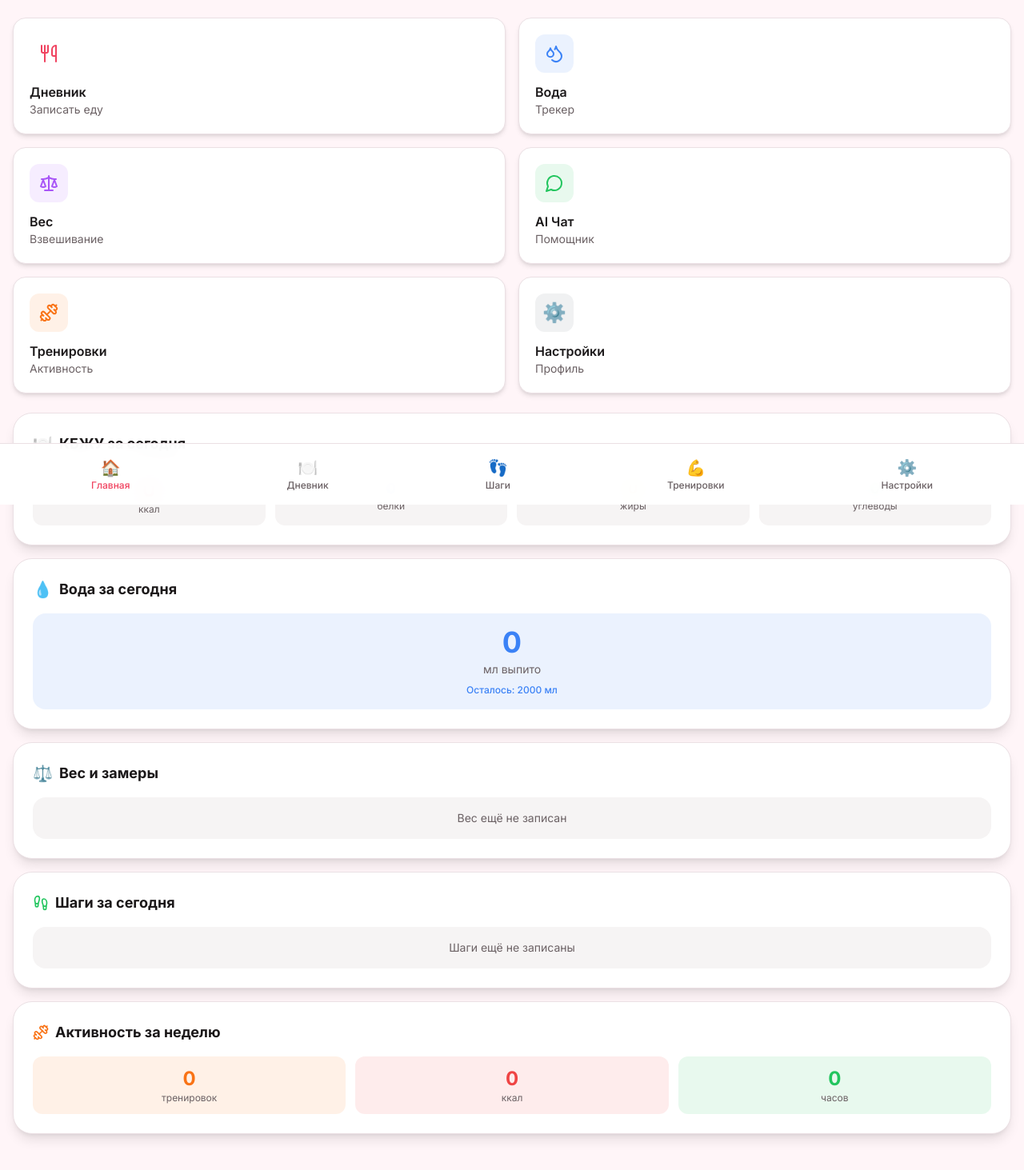
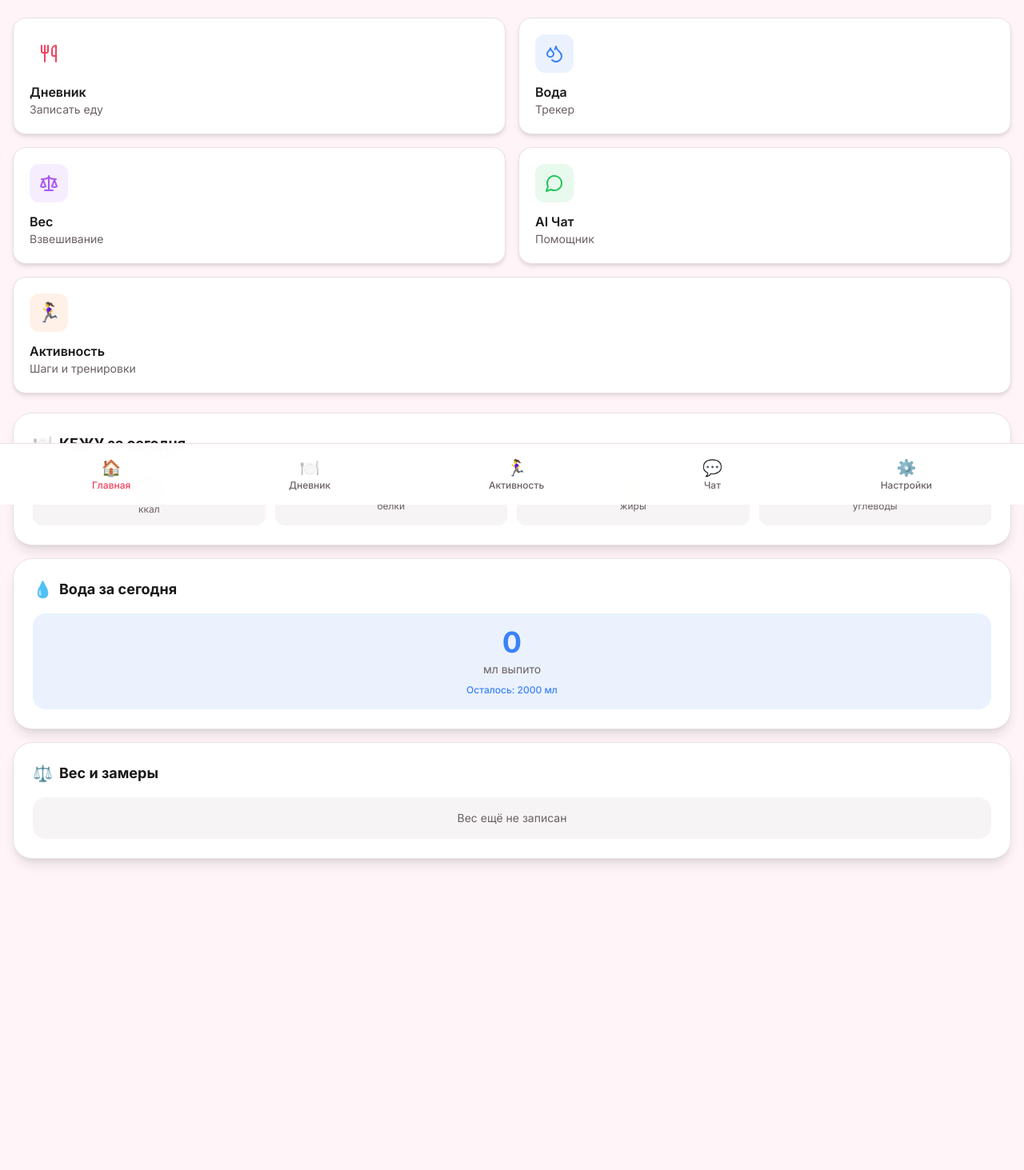
Before and after one commit to FuserOne1/fitmate-ai, a Next.js app: page / in a window 1280 px wide. Shown: the part 169-1632 px from the top of the page at 80% size. After the commit the page ends 1363 px from the top, so only its background shows below. Built offline with nearby package versions, Linux system fonts and the light colour scheme.

Commit message:
feat: новая навигация с Активностью

```diff
--- /dev/null
+++ b/src/app/activity/page.tsx
@@ -0,0 +1,84 @@
+'use client'
+
+import { useState } from 'react'
+import Link from 'next/link'
+import { ArrowLeft, Footprints, Dumbbell } from 'lucide-react'
+import { useTheme } from '@/lib/theme'
+
+export default function ActivityPage() {
+  const { themeConfig } = useTheme()
+
+  return (
+    <div className={`min-h-screen ${themeConfig.colors.bg} transition-colors duration-300`}>
+      <header className="sticky top-0 z-50 bg-[hsl(var(--bg-secondary))]/80 backdrop-blur-lg border-b border-[hsl(var(--border))]">
+        <div className="max-w-3xl mx-auto px-4 py-4 flex items-center gap-4">
+          <Link href="/" className="p-2 hover:bg-[hsl(var(--muted))] rounded-xl transition-colors">
+            <ArrowLeft className={`w-6 h-6 ${themeConfig.colors.primaryText}`} />
+          </Link>
+          <h1 className="text-xl font-bold text-[hsl(var(--text-primary))]">🏃‍♀️ Активность</h1>
+        </div>
+      </header>
+
+      <main className="max-w-3xl mx-auto px-4 py-6">
+        <div className="grid grid-cols-2 gap-4">
+          {/* Шаги */}
+          <Link
+            href="/steps"
+            className="bg-gradient-to-br from-green-500 to-emerald-600 rounded-3xl p-6 shadow-lg text-white hover:shadow-xl transition-all active:scale-98"
+          >
+            <div className="flex items-center gap-3 mb-4">
+              <div className="w-12 h-12 bg-white/20 rounded-xl flex items-center justify-center">
+                <Footprints className="w-6 h-6" />
+              </div>
+              <div>
+                <h2 className="font-bold text-lg">Шаги</h2>
+                <p className="text-xs text-white/80">Трекер шагов</p>
+              </div>
+            </div>
+            <div className="text-3xl font-bold mb-1">👣</div>
+            <p className="text-sm text-white/80">Следи за активностью</p>
+          </Link>
+
+          {/* Тренировки */}
+          <Link
+            href="/workouts"
+            className="bg-gradient-to-br from-orange-500 to-red-600 rounded-3xl p-6 shadow-lg text-white hover:shadow-xl transition-all active:scale-98"
+          >
+            <div className="flex items-center gap-3 mb-4">
+              <div className="w-12 h-12 bg-white/20 rounded-xl flex items-center justify-center">
+                <Dumbbell className="w-6 h-6" />
+              </div>
+              <div>
+                <h2 className="font-bold text-lg">Тренировки</h2>
+                <p className="text-xs text-white/80">Планы и история</p>
+              </div>
+            </div>
+            <div className="text-3xl font-bold mb-1">💪</div>
+            <p className="text-sm text-white/80">Йога, пилатес и не только</p>
+          </Link>
+        </div>
+
+        {/* Инфо */}
+        <div className="mt-6 bg-[hsl(var(--card))] rounded-3xl p-6 shadow-lg border border-[hsl(var(--border))]">
+          <h3 className="text-lg font-bold text-[hsl(var(--text-primary))] mb-3">📊 Зачем это нужно?</h3>
+          <div className="space-y-3 text-sm text-[hsl(var(--text-secondary))]">
+            <div className="flex items-start gap-3">
+              <span className="text-xl">👣</span>
+              <div>
+                <p className="font-medium text-[hsl(var(--text-primary))]">Шаги</p>
+                <p>Ежедневная активность влияет на расход калорий и общее самочувствие</p>
+              </div>
+            </div>
+            <div className="flex items-start gap-3">
+              <span className="text-xl">💪</span>
+              <div>
+                <p className="font-medium text-[hsl(var(--text-primary))]">Тренировки</p>
+                <p>Регулярные занятия укрепляют тело, улучшают настроение и помогают достигать целей</p>
+              </div>
+            </div>
+          </div>
+        </div>
+      </main>
+    </div>
+  )
+}
--- a/src/app/page.tsx
+++ b/src/app/page.tsx
@@ -2,7 +2,7 @@
 
 import { useState, useEffect } from 'react'
 import Link from 'next/link'
-import { Utensils, Droplets, Scale, MessageCircle, Heart, Footprints, Dumbbell } from 'lucide-react'
+import { Utensils, Droplets, Scale, MessageCircle, Heart } from 'lucide-react'
 import { useTheme } from '@/lib/theme'
 
 // Милые фразы от Сережи
@@ -25,8 +25,6 @@ export default function HomePage() {
   const [diaryData, setDiaryData] = useState({ calories: 0, protein: 0, fat: 0, carbs: 0 })
   const [waterIntake, setWaterIntake] = useState(0)
   const [weightData, setWeightData] = useState<{weight: number, fatPercent?: number, muscleMass?: number} | null>(null)
-  const [stepsData, setStepsData] = useState<{steps: number, distance_km?: number, calories_burned?: number} | null>(null)
-  const [workoutStats, setWorkoutStats] = useState<{count: number, calories: number, minutes: number}>({ count: 0, calories: 0, minutes: 0 })
 
   useEffect(() => {
     // Выбираем случайную фразу при загрузке
@@ -76,46 +74,13 @@ export default function HomePage() {
           }
         } catch {}
       }
-
-      // Шаги (за сегодня)
-      const stepsSaved = localStorage.getItem('fitmate-steps')
-      if (stepsSaved) {
-        try {
-          const logs = JSON.parse(stepsSaved)
-          const today = new Date().toISOString().split('T')[0]
-          const todayLog = logs.find((log: any) => log.date === today)
-          if (todayLog) {
-            setStepsData({
-              steps: todayLog.steps || 0,
-              distance_km: todayLog.distance_km,
-              calories_burned: todayLog.calories_burned
-            })
-          }
-        } catch {}
-      }
-
-      // Тренировки (статистика за неделю)
-      const workoutsSaved = localStorage.getItem('fitmate-workouts')
-      if (workoutsSaved) {
-        try {
-          const logs = JSON.parse(workoutsSaved)
-          const weekAgo = new Date()
-          weekAgo.setDate(weekAgo.getDate() - 7)
-          const weekWorkouts = logs.filter((w: any) => new Date(w.workout_date) >= weekAgo)
-          setWorkoutStats({
-            count: weekWorkouts.length,
-            calories: weekWorkouts.reduce((sum: number, w: any) => sum + (w.calories_burned || 0), 0),
-            minutes: weekWorkouts.reduce((sum: number, w: any) => sum + (w.duration_minutes || 0), 0)
-          })
-        } catch {}
-      }
     }
 
     loadAllData()
 
     // Слушаем изменения в localStorage
     const handleStorageChange = (e: StorageEvent) => {
-      if (['fitmate-diary', 'fitmate-water', 'fitmate-weight', 'fitmate-steps', 'fitmate-workouts'].includes(e.key || '')) {
+      if (['fitmate-diary', 'fitmate-water', 'fitmate-weight'].includes(e.key || '')) {
         loadAllData()
       }
     }
@@ -184,20 +149,12 @@ export default function HomePage() {
             <p className="text-sm text-[hsl(var(--text-secondary))]">Помощник</p>
           </Link>
 
-          <Link href="/workouts" className="bg-[hsl(var(--card))] rounded-2xl p-5 shadow-md hover:shadow-lg transition-all active:scale-95 border border-[hsl(var(--border))]">
+          <Link href="/activity" className="bg-[hsl(var(--card))] rounded-2xl p-5 shadow-md hover:shadow-lg transition-all active:scale-95 border border-[hsl(var(--border))] col-span-2">
             <div className="w-12 h-12 bg-orange-500/10 rounded-xl flex items-center justify-center mb-3">
-              <Dumbbell className="w-6 h-6 text-orange-500" />
+              <span className="text-2xl">🏃‍♀️</span>
             </div>
-            <h3 className="font-semibold text-[hsl(var(--text-primary))]">Тренировки</h3>
-            <p className="text-sm text-[hsl(var(--text-secondary))]">Активность</p>
-          </Link>
-
-          <Link href="/settings" className="bg-[hsl(var(--card))] rounded-2xl p-5 shadow-md hover:shadow-lg transition-all active:scale-95 border border-[hsl(var(--border))]">
-            <div className="w-12 h-12 bg-gray-500/10 rounded-xl flex items-center justify-center mb-3">
-              <span className="text-2xl">⚙️</span>
-            </div>
-            <h3 className="font-semibold text-[hsl(var(--text-primary))]">Настройки</h3>
-            <p className="text-sm text-[hsl(var(--text-secondary))]">Профиль</p>
+            <h3 className="font-semibold text-[hsl(var(--text-primary))]">Активность</h3>
+            <p className="text-sm text-[hsl(var(--text-secondary))]">Шаги и тренировки</p>
           </Link>
         </div>
 
@@ -281,62 +238,6 @@ export default function HomePage() {
               </div>
             )}
           </Link>
-
-          {/* Шаги */}
-          <Link href="/steps" className="bg-[hsl(var(--card))] rounded-3xl p-6 shadow-lg border border-[hsl(var(--border))] block hover:shadow-xl transition-all active:scale-98">
-            <h3 className="text-lg font-bold text-[hsl(var(--text-primary))] mb-4 flex items-center gap-2">
-              <Footprints className="w-5 h-5 text-green-500" />
-              Шаги за сегодня
-            </h3>
-            {stepsData && stepsData.steps > 0 ? (
-              <div className="space-y-3">
-                <div className="text-center p-4 bg-green-500/10 rounded-2xl">
-                  <div className="text-4xl font-bold text-green-500 mb-1">{stepsData.steps.toLocaleString()}</div>
-                  <div className="text-sm text-[hsl(var(--text-secondary))]">шагов</div>
-                </div>
-                <div className="grid grid-cols-2 gap-2">
-                  {stepsData.distance_km && (
-                    <div className="text-center p-3 bg-blue-500/10 rounded-xl">
-                      <div className="text-lg font-bold text-blue-500">{stepsData.distance_km.toFixed(1)}</div>
-                      <div className="text-xs text-[hsl(var(--text-secondary))]">км</div>
-                    </div>
-                  )}
-                  {stepsData.calories_burned && (
-                    <div className="text-center p-3 bg-orange-500/10 rounded-xl">
-                      <div className="text-lg font-bold text-orange-500">{Math.round(stepsData.calories_burned)}</div>
-                      <div className="text-xs text-[hsl(var(--text-secondary))]">ккал</div>
-                    </div>
-                  )}
-                </div>
-              </div>
-            ) : (
-              <div className="text-center p-4 bg-[hsl(var(--muted))] rounded-2xl">
-                <div className="text-sm text-[hsl(var(--text-secondary))]">Шаги ещё не записаны</div>
-              </div>
-            )}
-          </Link>
-
-          {/* Тренировки за неделю */}
-          <div className="bg-[hsl(var(--card))] rounded-3xl p-6 shadow-lg border border-[hsl(var(--border))]">
-            <h3 className="text-lg font-bold text-[hsl(var(--text-primary))] mb-4 flex items-center gap-2">
-              <Dumbbell className="w-5 h-5 text-orange-500" />
-              Активность за неделю
-            </h3>
-            <div className="grid grid-cols-3 gap-3">
-              <div className="text-center p-3 bg-orange-500/10 rounded-xl">
-                <div className="text-2xl font-bold text-orange-500">{workoutStats.count}</div>
-                <div className="text-xs text-[hsl(var(--text-secondary))]">тренировок</div>
-              </div>
-              <div className="text-center p-3 bg-red-500/10 rounded-xl">
-                <div className="text-2xl font-bold text-red-500">{workoutStats.calories}</div>
-                <div className="text-xs text-[hsl(var(--text-secondary))]">ккал</div>
-              </div>
-              <div className="text-center p-3 bg-green-500/10 rounded-xl">
-                <div className="text-2xl font-bold text-green-500">{Math.round(workoutStats.minutes / 60)}</div>
-                <div className="text-xs text-[hsl(var(--text-secondary))]">часов</div>
-              </div>
-            </div>
-          </div>
         </div>
       </main>
 
@@ -351,13 +252,13 @@ export default function HomePage() {
             <span className="text-xl">🍽️</span>
             <span className="text-xs font-medium text-[hsl(var(--text-secondary))] hover:${themeConfig.colors.primaryText}">Дневник</span>
           </Link>
-          <Link href="/steps" className="flex flex-col items-center p-2 text-[hsl(var(--text-secondary))] hover:${themeConfig.colors.primaryText} transition-colors">
-            <span className="text-xl">👣</span>
-            <span className="text-xs font-medium text-[hsl(var(--text-secondary))] hover:${themeConfig.colors.primaryText}">Шаги</span>
+          <Link href="/activity" className="flex flex-col items-center p-2 text-[hsl(var(--text-secondary))] hover:${themeConfig.colors.primaryText} transition-colors">
+            <span className="text-xl">🏃‍♀️</span>
+            <span className="text-xs font-medium text-[hsl(var(--text-secondary))] hover:${themeConfig.colors.primaryText}">Активность</span>
           </Link>
-          <Link href="/workouts" className="flex flex-col items-center p-2 text-[hsl(var(--text-secondary))] hover:${themeConfig.colors.primaryText} transition-colors">
-            <span className="text-xl">💪</span>
-            <span className="text-xs font-medium text-[hsl(var(--text-secondary))] hover:${themeConfig.colors.primaryText}">Тренировки</span>
+          <Link href="/chat" className="flex flex-col items-center p-2 text-[hsl(var(--text-secondary))] hover:${themeConfig.colors.primaryText} transition-colors">
+            <span className="text-xl">💬</span>
+            <span className="text-xs font-medium text-[hsl(var(--text-secondary))] hover:${themeConfig.colors.primaryText}">Чат</span>
           </Link>
           <Link href="/settings" className="flex flex-col items-center p-2 text-[hsl(var(--text-secondary))] hover:${themeConfig.colors.primaryText} transition-colors">
             <span className="text-xl">⚙️</span>
```
